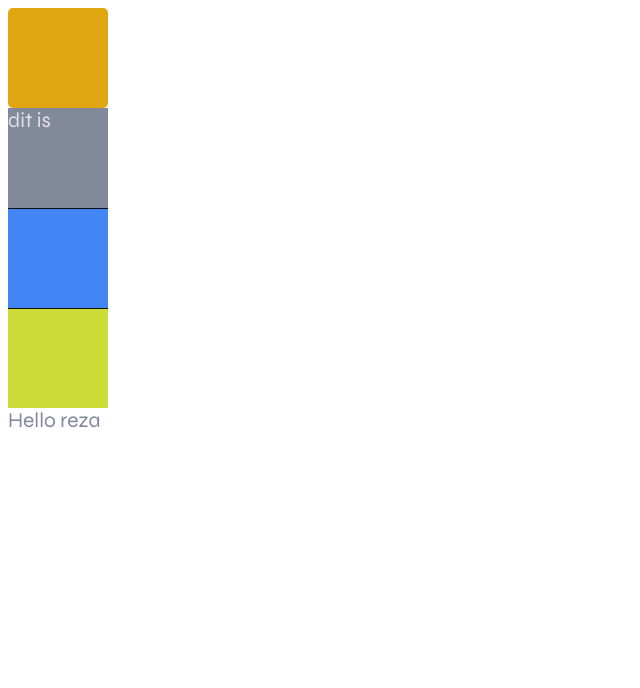
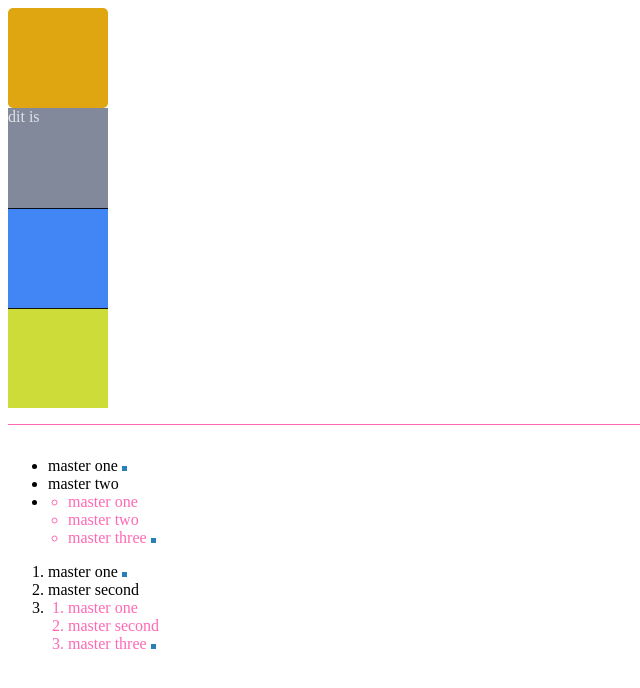
Before and after one commit to rezafitriaman/sass-playground, a website built with webpack: page src/index.html in a window 1280 px wide. Shown: the whole page, without its empty margins (0-640 px from the left). Built offline with nearby package versions, Linux system fonts and the light colour scheme.

Commit message:
add @use

```diff
--- /dev/null
+++ b/src/_code.sass
@@ -0,0 +1,5 @@
+.code
+    display: inline-block
+    height: 5px
+    width: 5px
+    background-color: #2980b9
--- /dev/null
+++ b/src/_lists.sass
@@ -0,0 +1,7 @@
+ul, ol
+    text-align: left
+    & &
+        padding:
+            bottom: 0
+            left: 20px
+        color: hotpink
--- a/src/index.html
+++ b/src/index.html
@@ -5,11 +5,37 @@
     <title><%= htmlWebpackPlugin.options.title %></title>
   </head>
   <body>
-    <div class="custom-button"></div>
-    <div class="sidebar app-background">
-      <div class="app-background"><span>dit is </span></div>
+    <div class="section-first">
+      <div class="custom-button"></div>
+      <div class="sidebar app-background">
+        <div class="app-background"><span>dit is </span></div>
+      </div>
+      <div class="action-buttons"></div>
+      <div class="reset-buttons"></div>
     </div>
-    <div class="action-buttons"></div>
-    <div class="reset-buttons"></div>
+    <div class="section-second">
+      <ul class="list">
+        <li>master one <span class="code"></span></li>
+        <li>master two</li>
+        <li>
+          <ul class="list">
+            <li>master one</li>
+            <li>master two</li>
+            <li>master three <span class="code"></span></li>
+          </ul>
+        </li>
+      </ul>
+      <ol class="list-two">
+        <li>master one <span class="code"></span></li>
+        <li>master second</li>
+        <li>
+          <ol class="list-two">
+            <li>master one</li>
+            <li>master second</li>
+            <li>master three <span class="code"></span></li>
+          </ol>
+        </li>
+      </ol>
+    </div>
   </body>
 </html>
--- a/src/index.js
+++ b/src/index.js
@@ -15,7 +15,7 @@ function component() {
 
 	//element.appendChild(myIcon);
 
-  return element;
+  //return element;
 }
 
 document.body.appendChild(component());
--- a/src/style.sass
+++ b/src/style.sass
@@ -2,6 +2,12 @@
 /// url()
 /// calc(), element(), progid:...(), and expression()
 /// min() and max()
+
+@use 'lists'
+@use 'code'
+
+//@import 'lists'
+//@import 'code'
 
 $primary: #81899b
 $accent: #302e24
@@ -18,60 +24,66 @@ $warn: #dfa612
 
 @mixin app-background($color)
     #{if(&, '&.app-background', '.app-background')}
-    background-color: $color
-    color: rgba(#fff, 0.75)
-    display: block
-    height: 100px
-    width: 100px
+        background-color: $color
+        color: rgba(#fff, 0.75)
+        display: block
+        height: 100px
+        width: 100px
 
 @import url('https://fonts.googleapis.com/css2?family=Syne&display=swap')
-body
-    .hallo
-    color: var(--primary)
-    font:
-        family: 'Syne', sans-serif
-        size: 21px
-        weight: 400
+.section
+    &-first
+        padding-bottom: 1rem
+        .hallo
+            color: var(--primary)
+            font:
+                family: 'Syne', sans-serif
+                size: 21px
+                weight: 400
 
-    .custom
-        $rounded-corners: false
-        $if-true: 15px 0 0 15px
-        $if-false: null
+        .custom
+            $rounded-corners: false
+            $if-true: 15px 0 0 15px
+            $if-false: null
 
-        &-button
+            &-button
+                display: block
+                height: 100px
+                width: 100px
+                background-color: var(--warn)
+                border-radius: if($rounded-corners, 15px, 5px)
+                margin: if($rounded-corners, $if-true, $if-false)
+
+        .sidebar
+            //background-color: hotpink
+            @include app-background(#c6538c)
+
+            //@include app-background(red, true)
+            &.app-background
+                @include app-background($primary)
+
+        %toolbelt
             display: block
+            width: 100px
             height: 100px
-            width: 100px
-            background-color: var(--warn)
-            border-radius: if($rounded-corners, 15px, 5px)
-            margin: if($rounded-corners, $if-true, $if-false)
+            box-sizing: border-box
+            border-top: 1px rgba(#000, .9) solid
+            padding: 16px 0
 
-    .sidebar
-        //background-color: hotpink
-        @include app-background(#c6538c)
+            &:hover
+                border: 2px rgba(#000, .5) solid
 
-        //@include app-background(red, true)
-        &.app-background
-            @include app-background($primary)
-
-    %toolbelt
-        display: block
-        width: 100px
-        height: 100px
-        box-sizing: border-box
-        border-top: 1px rgba(#000, .9) solid
-        padding: 16px 0
-
-        &:hover
-            border: 2px rgba(#000, .5) solid
-
-    .action-buttons
-        @extend %toolbelt
-        background-color: #4285f4
+        .action-buttons
+            @extend %toolbelt
+            background-color: #4285f4
 
 
-    .reset-buttons
-        @extend %toolbelt
-        background-color: #cddc39
+        .reset-buttons
+            @extend %toolbelt
+            background-color: #cddc39
 
-    // next is variables
+    &-second
+        display: block
+        width: 100%
+        border-top: 1px solid hotpink
+        padding-top: 1rem
--- a/webpack.config.js
+++ b/webpack.config.js
@@ -13,6 +13,7 @@ module.exports = (env, argv) => {
 		devtool: 'inline-source-map',
 		devServer: {
 			contentBase: './dist',
+			writeToDisk: true
 		},
 		plugins: [
 			new CleanWebpackPlugin({ cleanStaleWebpackAssets: false }),
```
